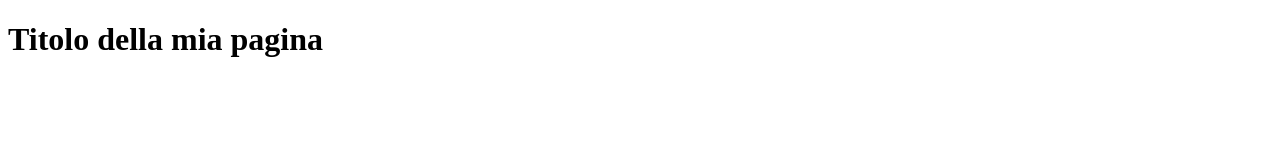
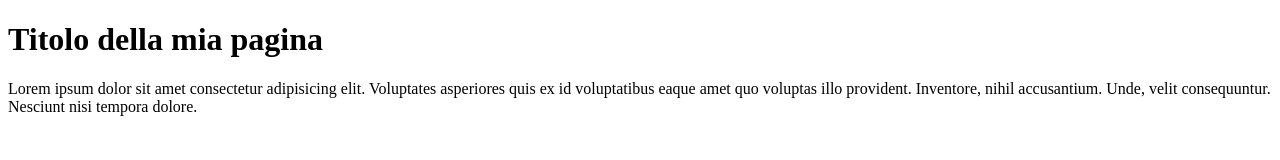
Before and after one commit to Shikanto/la_mia_prima_repository, a plain HTML site: page index.html in a window 1280 px wide. Drawn offline with Linux system fonts and the light colour scheme.

Commit message:
aggiunto paragrafo Lorem ipsum

```diff
--- a/index.html
+++ b/index.html
@@ -2,5 +2,9 @@
 <html>
     <body>
         <h1>Titolo della mia pagina</h1>
+
+        <p>Lorem ipsum dolor sit amet consectetur adipisicing elit. Voluptates asperiores quis ex id voluptatibus eaque amet quo voluptas illo provident.
+            Inventore, nihil accusantium. Unde, velit consequuntur. Nesciunt nisi tempora dolore.
+        </p>
     </body>
 </html>
```
